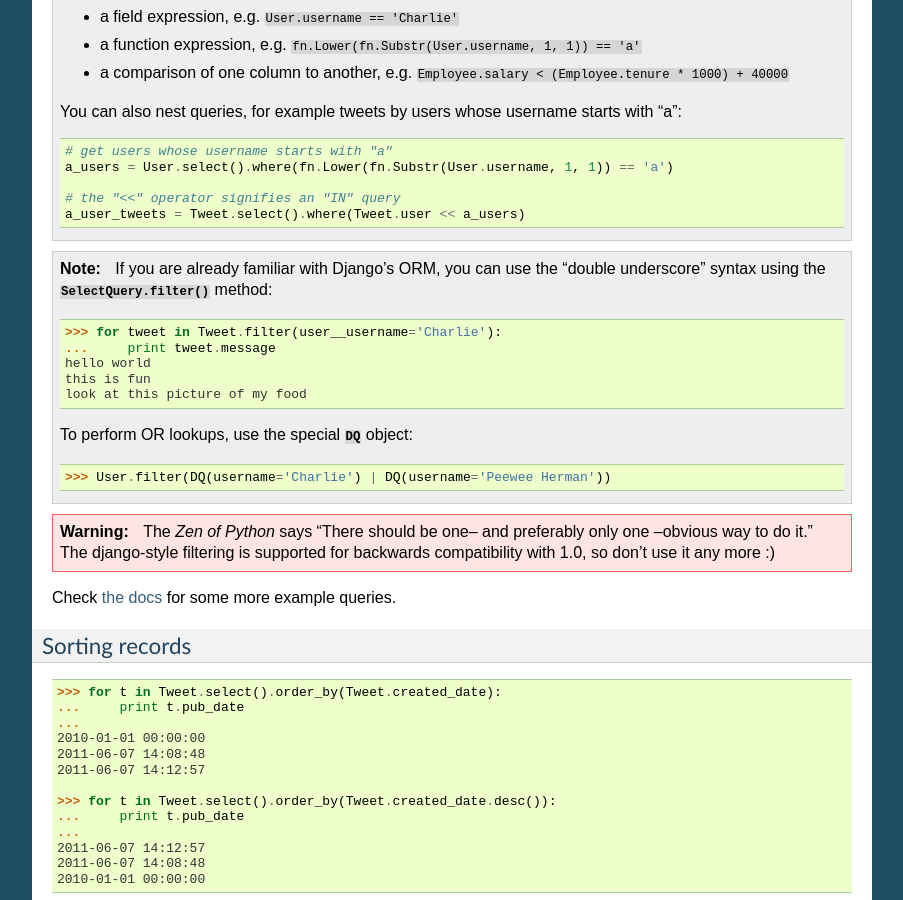
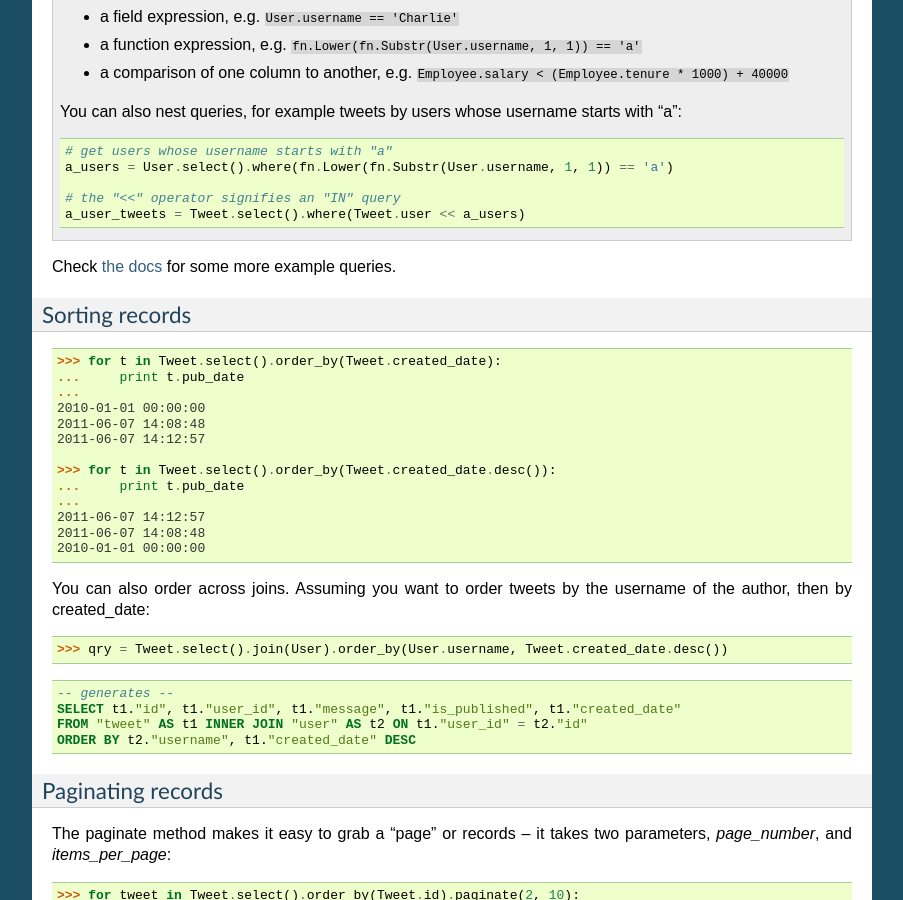
Before and after one commit to coleifer/peewee, a Sphinx documentation site: the page built from docs/peewee/cookbook.rst, in a window 1280 px wide and 900 px high, scrolled down 6020 px. Shown: the whole window, without its empty margins (198-1101 px from the left). Built offline with Sphinx 7.4.7, drawn with Linux system fonts in a browser that asks for light colours.

Commit message:
Removing references to filter()

```diff
--- a/docs/peewee/cookbook.rst
+++ b/docs/peewee/cookbook.rst
@@ -441,29 +441,6 @@ queries are possible.
         # the "<<" operator signifies an "IN" query
         a_user_tweets = Tweet.select().where(Tweet.user << a_users)
 
-.. note::
-    If you are already familiar with Django's ORM, you can use the "double underscore"
-    syntax using the :py:meth:`SelectQuery.filter` method:
-
-    .. code-block:: python
-
-        >>> for tweet in Tweet.filter(user__username='Charlie'):
-        ...     print tweet.message
-        hello world
-        this is fun
-        look at this picture of my food
-
-    To perform OR lookups, use the special :py:class:`DQ` object:
-
-    .. code-block:: python
-
-        >>> User.filter(DQ(username='Charlie') | DQ(username='Peewee Herman'))
-
-.. warning::
-    The *Zen of Python* says "There should be one-- and preferably only one --obvious way to do it."
-    The django-style filtering is supported for backwards compatibility with 1.0, so don't use it
-    any more :)
-
 Check :ref:`the docs <query_compare>` for some more example queries.
 
 
```
